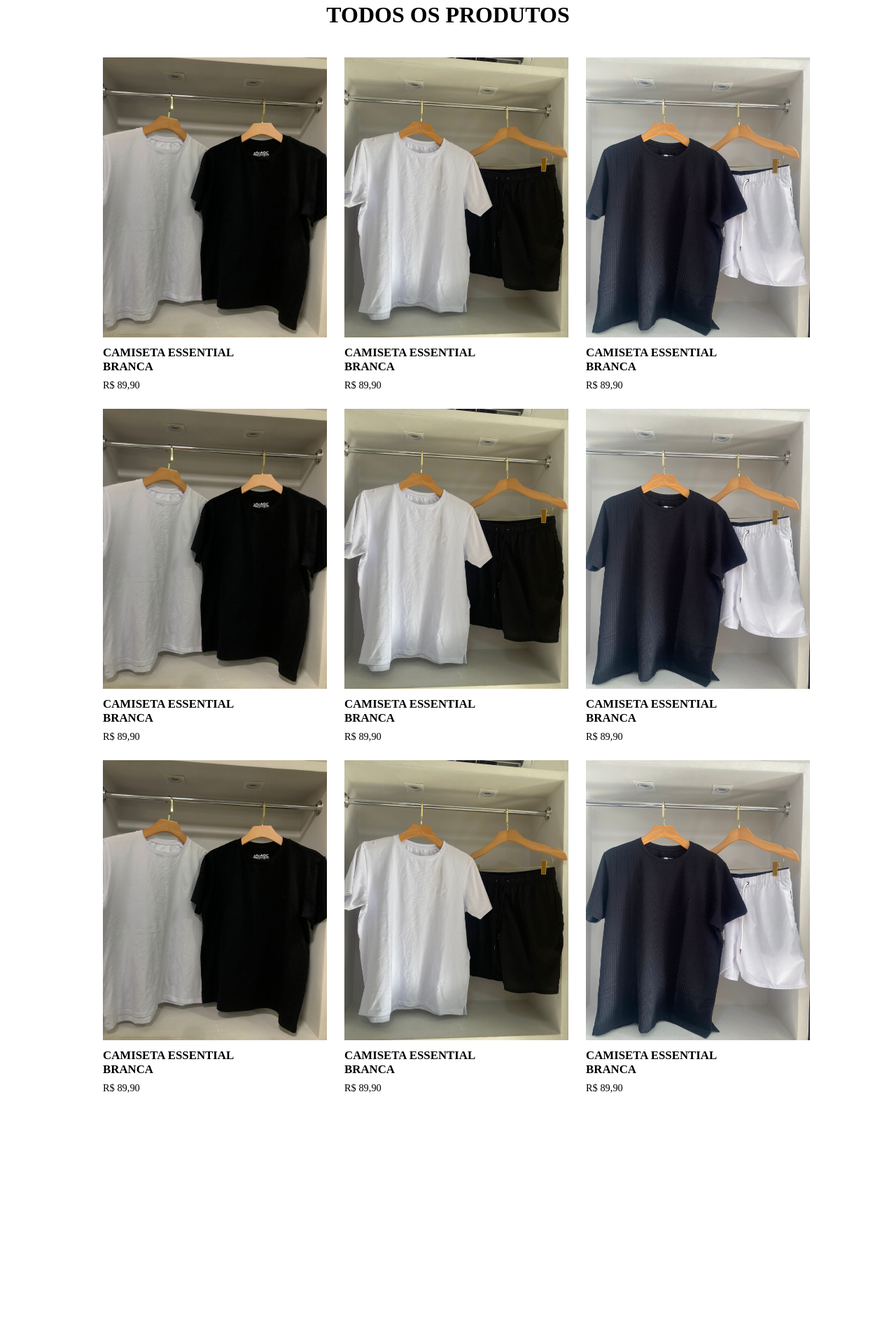
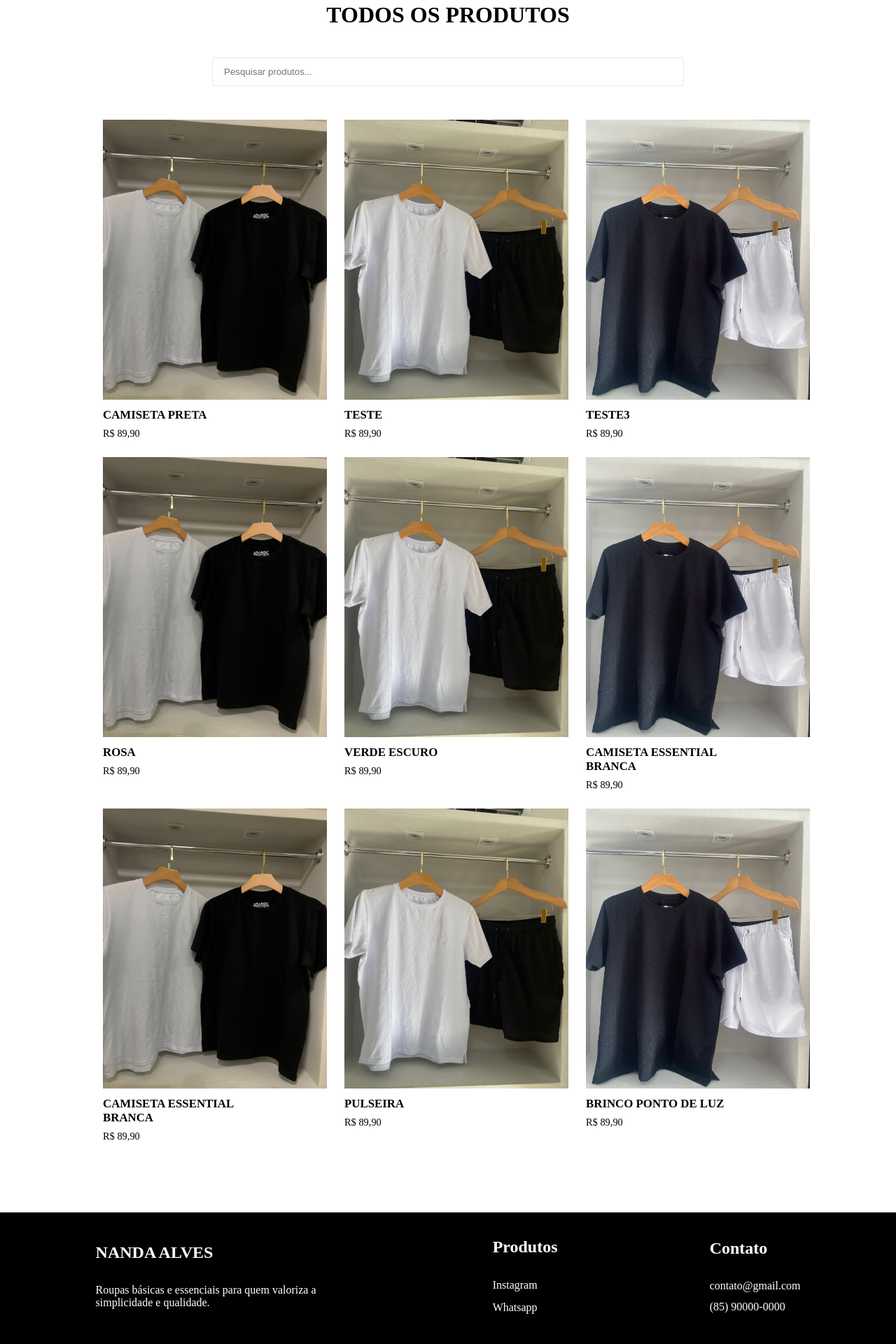
Before and after one commit to pedrinbbb/projeto-site-roupas, a plain HTML site: page produtos.html in a window 1280 px wide. Shown: the part 143-2063 px from the top of the page at 70% size. Before the commit the page ends 1706 px from the top, so only its background shows below. Drawn offline with Linux system fonts and the light colour scheme; a web font is replaced by a local one.

Commit message:
pesquisa

```diff
--- a/produtos.html
+++ b/produtos.html
@@ -52,7 +52,7 @@
         <nav class="menu">
             <a href="index.html">HOME</a>
             <a href="categorias.html">CATEGORIAS</a>
-            <a href="#">PRODUTOS</a>
+            <a href="produtos.html">PRODUTOS</a>
             <a href="#">CONTATO</a>
 
         </ul>
@@ -60,16 +60,37 @@
     </header>
     <main>
         <h1>TODOS OS PRODUTOS</h1>
+        <input
+        type="text"
+        id="pesquisa"
+        placeholder="Pesquisar produtos..."
+        onkeyup="pesquisarProduto()">
+
             <section class="destaques">
                 <div class="destaques">
                     <div class="produto">
                         <img src="img/roupas.jpeg">
-                        <h3>CAMISETA ESSENTIAL BRANCA</h3>
+                        <h3>CAMISETA PRETA</h3>
                         <p>R$ 89,90</p>
                     </div>
                     <div class="produto">
                         <img src="img/roupas2.jpeg">
-                        <h3>CAMISETA ESSENTIAL BRANCA</h3>
+                        <h3>TESTE</h3>
+                        <p>R$ 89,90</p>
+                    </div>
+                    <div class="produto">
+                        <img src="img/roupas3.jpeg">
+                        <h3>TESTE3</h3>
+                        <p>R$ 89,90</p>
+                    </div>
+                    <div class="produto">
+                        <img src="img/roupas.jpeg">
+                        <h3>ROSA</h3>
+                        <p>R$ 89,90</p>
+                    </div>
+                    <div class="produto">
+                        <img src="img/roupas2.jpeg">
+                        <h3>VERDE ESCURO</h3>
                         <p>R$ 89,90</p>
                     </div>
                     <div class="produto">
@@ -84,32 +105,53 @@
                     </div>
                     <div class="produto">
                         <img src="img/roupas2.jpeg">
-                        <h3>CAMISETA ESSENTIAL BRANCA</h3>
+                        <h3>PULSEIRA</h3>
                         <p>R$ 89,90</p>
                     </div>
                     <div class="produto">
                         <img src="img/roupas3.jpeg">
-                        <h3>CAMISETA ESSENTIAL BRANCA</h3>
-                        <p>R$ 89,90</p>
-                    </div>
-                    <div class="produto">
-                        <img src="img/roupas.jpeg">
-                        <h3>CAMISETA ESSENTIAL BRANCA</h3>
-                        <p>R$ 89,90</p>
-                    </div>
-                    <div class="produto">
-                        <img src="img/roupas2.jpeg">
-                        <h3>CAMISETA ESSENTIAL BRANCA</h3>
-                        <p>R$ 89,90</p>
-                    </div>
-                    <div class="produto">
-                        <img src="img/roupas3.jpeg">
-                        <h3>CAMISETA ESSENTIAL BRANCA</h3>
+                        <h3>BRINCO PONTO DE LUZ</h3>
                         <p>R$ 89,90</p>
                     </div>
                 </div>
             </section>
     </main>
+    <footer class="footer-container">
+        <div class="footer-col">
+            <h2>NANDA ALVES</h2>
+            <p>Roupas básicas e essenciais para quem valoriza a simplicidade e qualidade.</p>
+        </div>
+        <div class="footer-col">
+            <h2>Produtos</h2>
+            <ul class="footer-list">
+                <li><a href="#">Instagram</a></li>
+                <li><a href="#">Whatsapp</a></li>
+            </ul>
+        </div>
+        <div class="footer-col">
+            <h2>Contato</h2>
+            <p>contato@gmail.com</p>
+            <p>(85) 90000-0000</p>
+        </div>
+    </footer>
         <script src="script.js"></script>
+        <script>
+            function pesquisarProduto() {
+            const input = document.getElementById('pesquisa');
+            const filtro = input.value.toLowerCase();
+            const produtos = document.querySelectorAll('.produto');
+
+            produtos.forEach(produto => {
+                const nomeProduto = produto.querySelector('h3').textContent.toLowerCase();
+
+                if (nomeProduto.includes(filtro)) {
+                    produto.style.display = 'block';
+                } else {
+                    produto.style.display = 'none';
+                }
+            });
+        }
+
+        </script>
 </body>
 </html>
--- a/style/style.css
+++ b/style/style.css
@@ -243,3 +243,16 @@ main h1{
 .footer-col h2{
     margin-bottom: 25px;
 }
+input#pesquisa{
+    display: block;
+    margin: 0 auto 48px auto;
+    padding: 12px 16px;
+    width: 50%;
+    border: 1px solid rgba(128, 128, 128, 0.178);
+    border-radius: 4px;
+    outline: none;
+}
+input#pesquisa:focus{
+    border-color: rgba(0, 0, 0, 0.178);
+    box-shadow: 0px 0px 5px rgba(128, 128, 128, 0.178);
+}
```
Also changed, not shown: categorias.html (+2 -2 lines), index.html (+1 -1 lines), script.js (line endings or trailing spaces).
